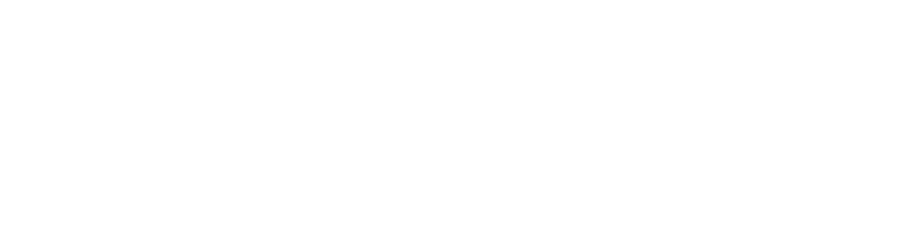
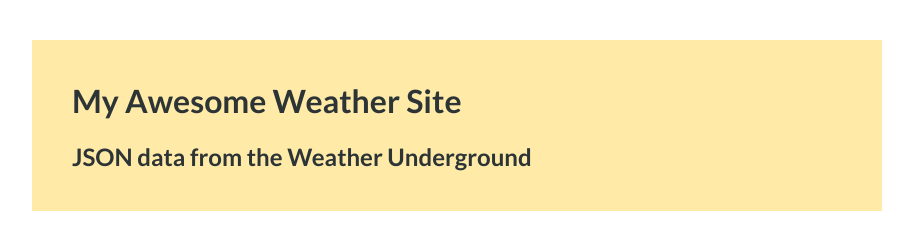
Before and after one commit to dominikaporzyczka/WeatherSite-externalAPI, a plain HTML site: page index.html in a window 1280 px wide. Shown: the whole page, without its empty margins (183-1096 px from the left). Drawn offline with Linux system fonts and the light colour scheme.

Commit message:
Add header

```diff
--- a/css/app.css
+++ b/css/app.css
@@ -2,6 +2,8 @@ html,
 body {
     margin: 0;
     padding: 0;
+    font-family: 'Lato', sans-serif;
+    color: #2d3436;
 }
 
 html {
@@ -13,3 +15,14 @@ html {
 *::after {
     box-sizing: inherit;
 }
+
+#container {
+    max-width: 850px;
+    margin: 40px auto;
+}
+
+/* >>>> HEADER <<<< */
+header {
+    padding: 20px 40px;
+    background: #ffeaa7;
+}
--- a/index.html
+++ b/index.html
@@ -6,9 +6,16 @@
     <meta http-equiv="X-UA-Compatible" content="ie=edge">
     <title>My Weather Site</title>
 
+    <link href="https://fonts.googleapis.com/css?family=Lato:400,700" rel="stylesheet">
     <link rel="stylesheet" href="css/app.css">
 </head>
 <body>
+    <div id="container">
+        <header>
+            <h1>My Awesome Weather Site</h1>
+            <h2>JSON data from the Weather Underground</h2>
+        </header>
+    </div>
 
     <script src="js/app.js"></script>
 </body>
```
